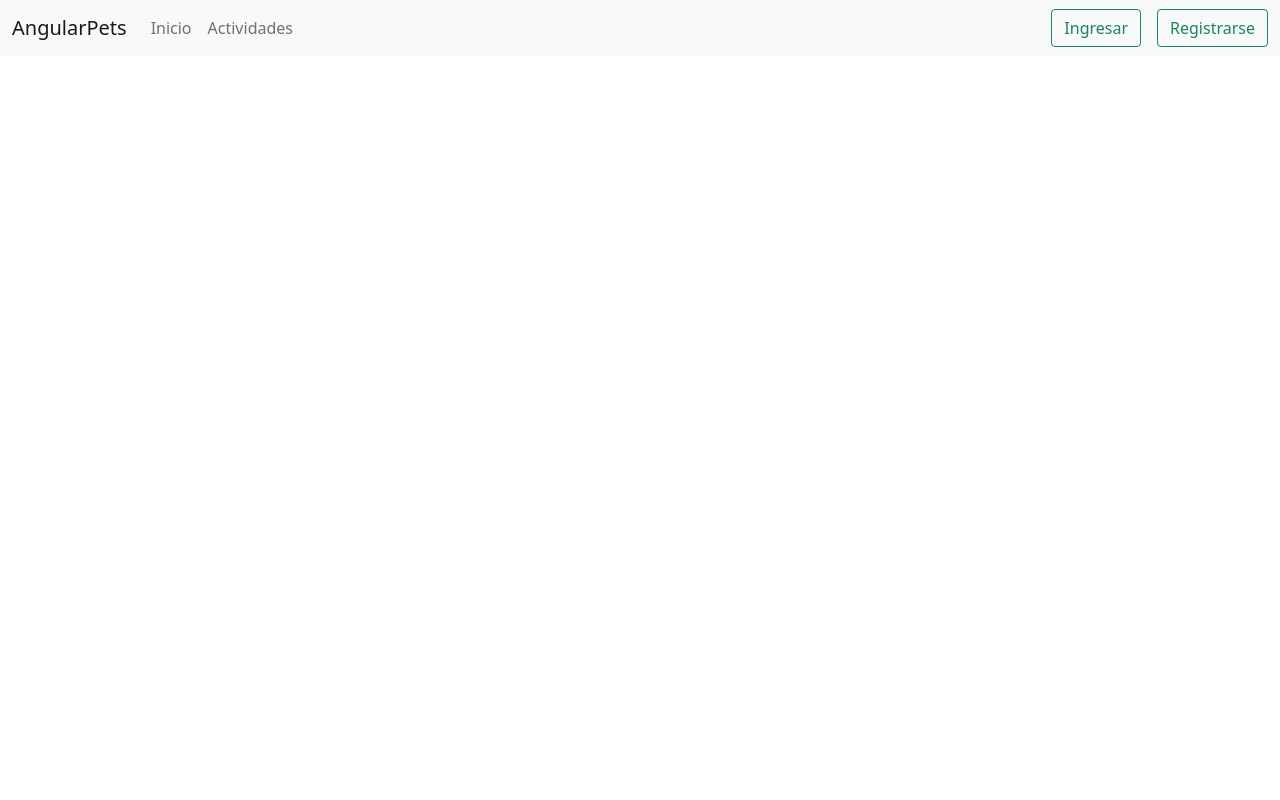
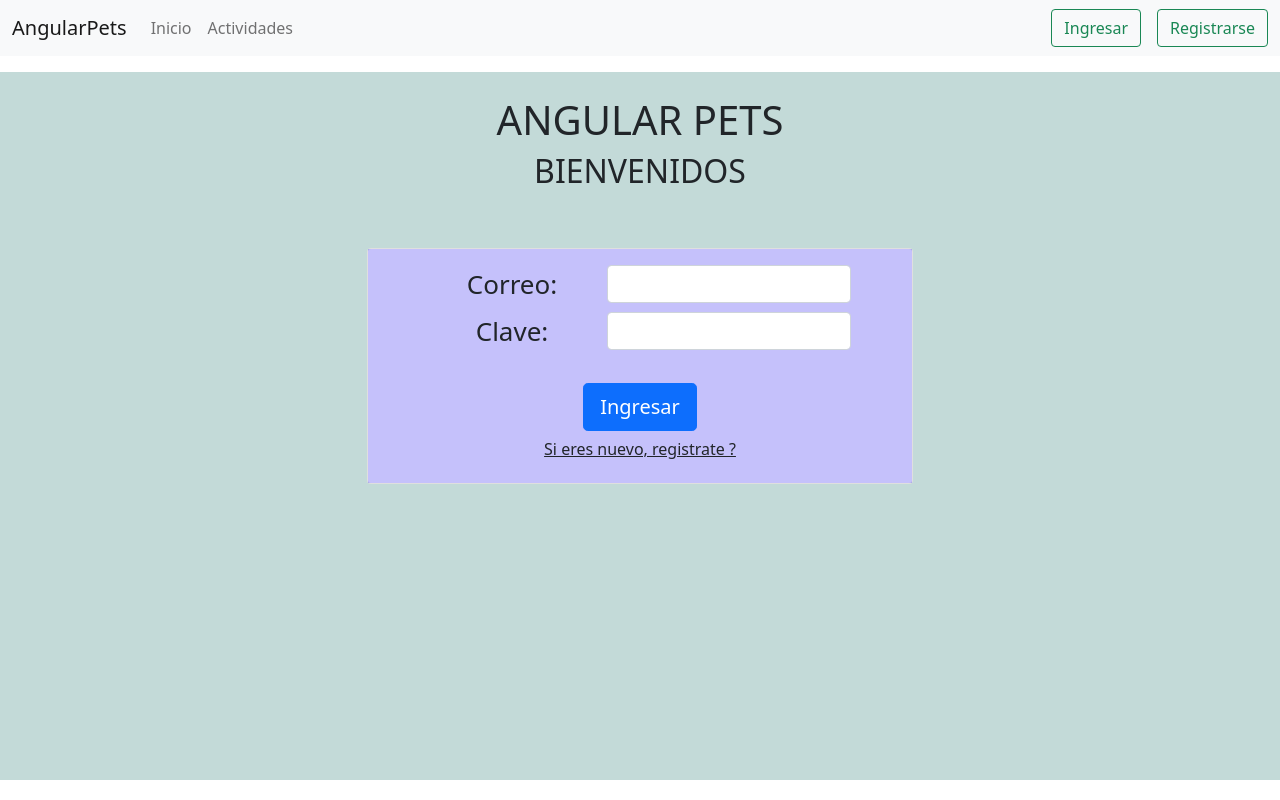
Before and after one commit to Jeissonzh/proyectDevdefenders, an Angular app in the folder frontend/: page /login in a window 1280 px wide. Before the commit this address led to /. Built offline with nearby package versions, Linux system fonts and the light colour scheme.

Commit message:
Update Login

```diff
--- a/frontend/src/app/app-routing.module.ts
+++ b/frontend/src/app/app-routing.module.ts
@@ -2,8 +2,11 @@ import { NgModule } from '@angular/core';
 import { RouterModule, Routes } from '@angular/router';
 import { ActividadesComponent } from './components/actividades/actividades.component';
 import { InicioComponent } from './components/inicio/inicio.component';
+import { LoginComponent } from './components/login/login.component';
+
 const routes: Routes = [
   {path:"", component: InicioComponent},
+  {path:"login", component: LoginComponent},
   {path:"inicio", component: InicioComponent},
   {path:"actividades", component: ActividadesComponent}
 ];
--- a/frontend/src/app/app.module.ts
+++ b/frontend/src/app/app.module.ts
@@ -6,13 +6,15 @@ import { AppComponent } from './app.component';
 import { NavbarComponent } from './components/navbar/navbar.component';
 import { InicioComponent } from './components/inicio/inicio.component';
 import { ActividadesComponent } from './components/actividades/actividades.component';
+import { LoginComponent } from './components/login/login.component';
 
 @NgModule({
   declarations: [
     AppComponent,
     NavbarComponent,
     InicioComponent,
-    ActividadesComponent
+    ActividadesComponent,
+    LoginComponent
   ],
   imports: [
     BrowserModule,
--- /dev/null
+++ b/frontend/src/app/components/login/login.component.css
@@ -0,0 +1,26 @@
+.form-control.login-user {
+  border: 0 solid #fff !important;
+  background-color: rgba(70, 55, 240, 0);
+}
+
+#login{
+  height: 88.5vh;
+  background-color: #C3DAD8;
+}
+
+#login h1,h2{
+  text-align: center;
+}
+
+#login h2{
+  padding-bottom: 50px;
+}
+
+.container label{
+  font-size: 26px;
+  padding-right: 0%;
+}
+
+.card-body{
+  background-color: rgba(70, 55, 240, 0.31);
+}
--- /dev/null
+++ b/frontend/src/app/components/login/login.component.html
@@ -0,0 +1,37 @@
+<section id="login" class="mt-3">
+  <br>
+  <h1>ANGULAR PETS</h1>
+  <h2>BIENVENIDOS</h2>
+  <div class="container">
+    <div class="row">
+      <div class="col-xs-12 col-sm-6 mx-auto">
+        <div class="card_login">
+          <div class="card">
+            <div class="card-body text-center">
+              <form>
+                <div class="form-group row mb-2 justify-content-center">
+                  <label for="correo" class="col-4 align-self-center">Correo:</label>
+                  <div class="col-sm-6">
+                    <input type="email" id="correo" name="correo" class="form-control">
+                  </div>
+                </div>
+                <div class="form-group row mb-2 justify-content-center">
+                  <label for="clave" class="col-4 align-self-center">Clave:</label>
+                  <div class="col-sm-6">
+                    <input type="password" id="clave" name="clave" class="form-control">
+                  </div>
+                </div>
+                <br>
+                <button type="submit" class="btn btn-lg btn-primary btn-block">Ingresar</button>
+                <br>
+                <div class="form-group">
+                  <a routerLink="register" class="form-control login-user">Si eres nuevo, registrate ?</a>
+                </div>
+              </form>
+            </div>
+          </div>
+        </div>
+      </div>
+    </div>
+  </div>
+</section>
--- /dev/null
+++ b/frontend/src/app/components/login/login.component.ts
@@ -0,0 +1,15 @@
+import { Component, OnInit } from '@angular/core';
+
+@Component({
+  selector: 'app-login',
+  templateUrl: './login.component.html',
+  styleUrls: ['./login.component.css']
+})
+export class LoginComponent implements OnInit {
+
+  constructor() { }
+
+  ngOnInit(): void {
+  }
+
+}
--- a/frontend/src/app/components/navbar/navbar.component.html
+++ b/frontend/src/app/components/navbar/navbar.component.html
@@ -14,7 +14,7 @@
           </li>
         </ul>
         <div class="d-flex">
-          <button  class="btn btn-outline-success" (click)="changeNavbarText(true)" routerLink="inicio">{{navbarText}}</button>
+          <button  class="btn btn-outline-success" routerLink="/login">{{navbarText}}</button>
           <button  class="btn btn-outline-success ms-3" routerLink="">Registrarse</button>
         </div>
       </div>
```
Also changed, not shown: frontend/src/app/app.component.html (line endings or trailing spaces), 1 other file (tests, documents, lock files or other folders).
